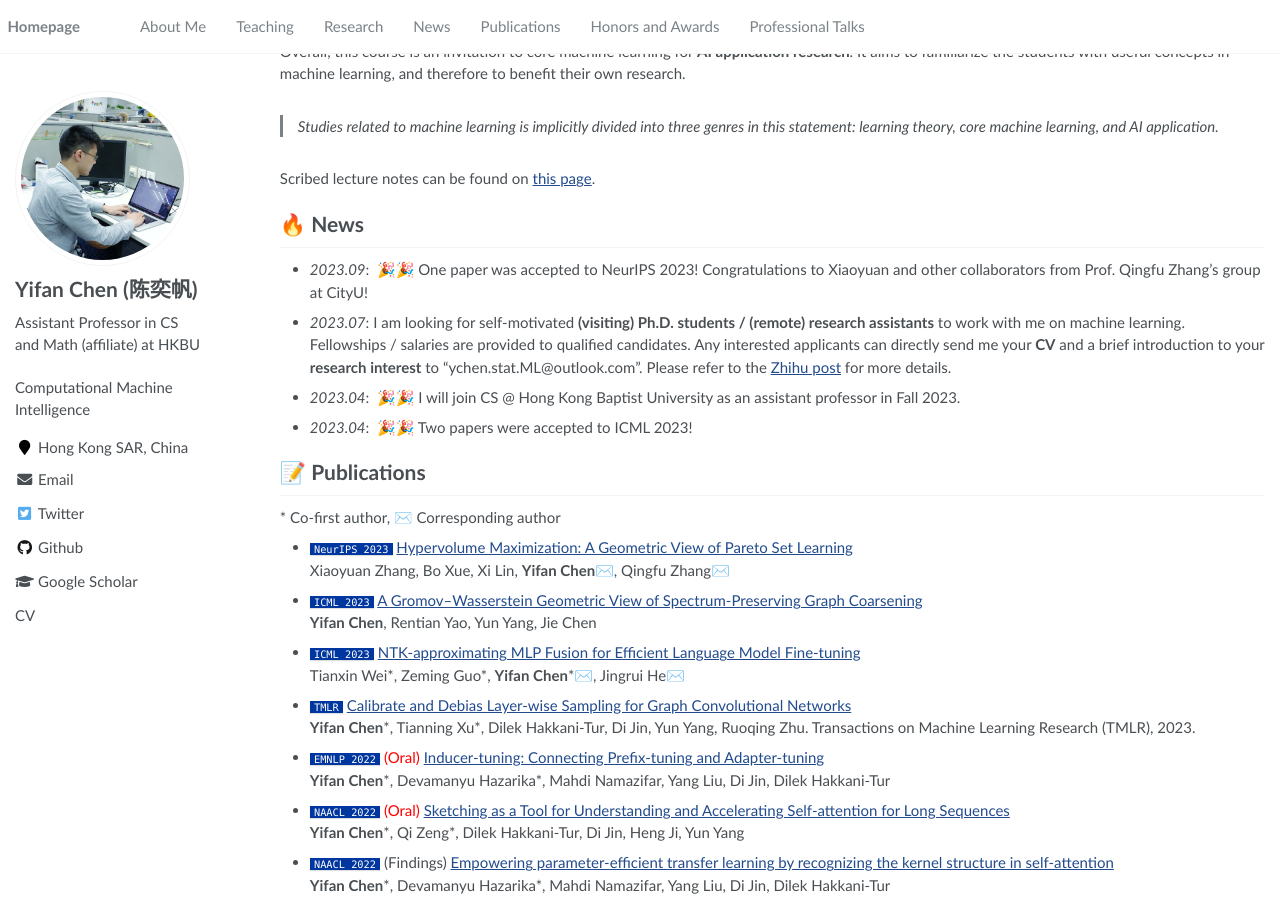
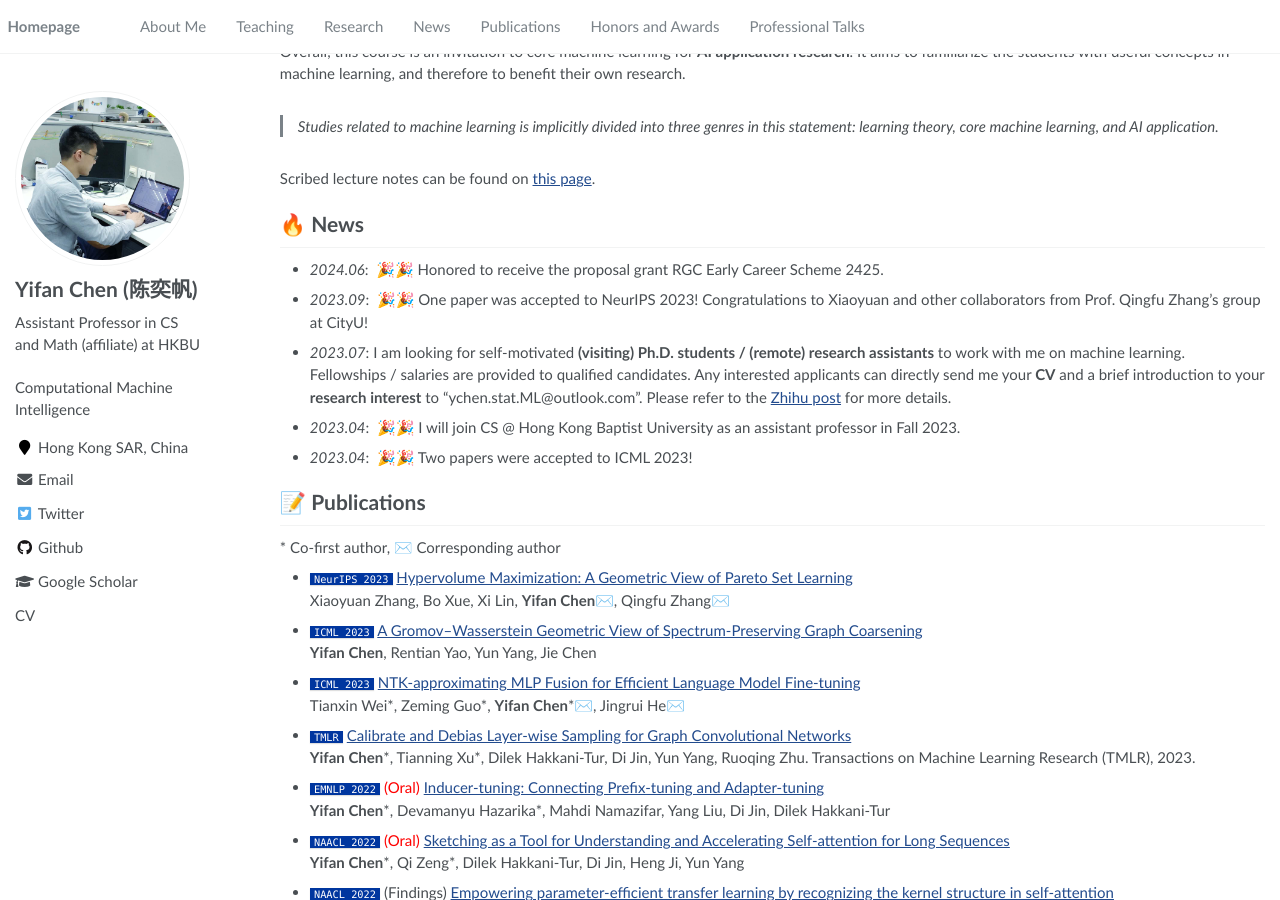
Before and after one commit to ychen-stat-ml/ychen-stat-ml.github.io, a Jekyll site: the page built from _pages/index.md, in a window 1280 px wide and 900 px high, scrolled down 398 px. Built offline with Jekyll 4.4.1, drawn with Linux system fonts in a browser that asks for light colours.

Commit message:
update news

```diff
--- a/_pages/index.md
+++ b/_pages/index.md
@@ -45,6 +45,7 @@ Scribed lecture notes can be found on [this page](/teaching.html).
 
 
 # 🔥 News
+- *2024.06*: &nbsp;🎉🎉 Honored to receive the proposal grant RGC Early Career Scheme 2425.
 - *2023.09*: &nbsp;🎉🎉 One paper was accepted to NeurIPS 2023! Congratulations to Xiaoyuan and other collaborators from Prof. Qingfu Zhang's group at CityU!
 - *2023.07*: I am looking for self-motivated **(visiting) Ph.D. students / (remote) research assistants** to work with me on machine learning. Fellowships / salaries are provided to qualified candidates. Any interested applicants can directly send me your **CV** and a brief introduction to your **research interest** to "ychen.stat.ML@outlook.com". Please refer to the [Zhihu post](https://zhuanlan.zhihu.com/p/651070296) for more details.
 - *2023.04*: &nbsp;🎉🎉 I will join CS @ Hong Kong Baptist University as an assistant professor in Fall 2023.
```
Also changed, not shown: 1 other file.
